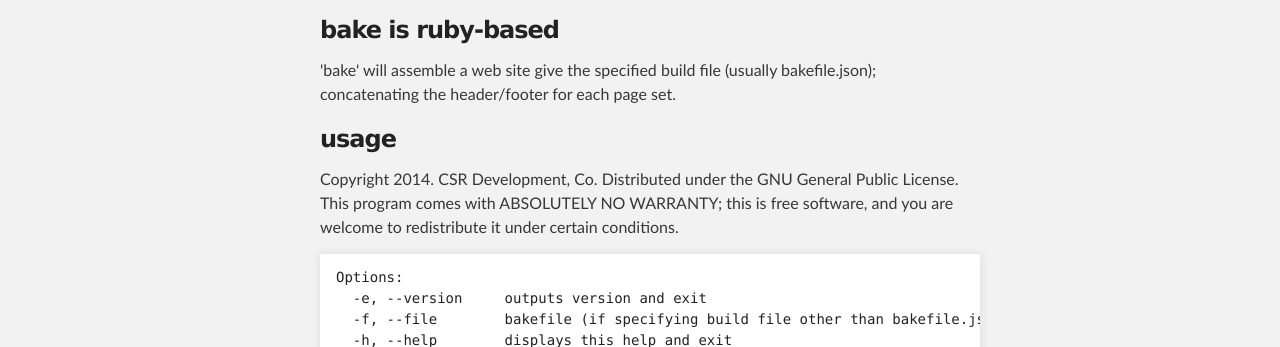
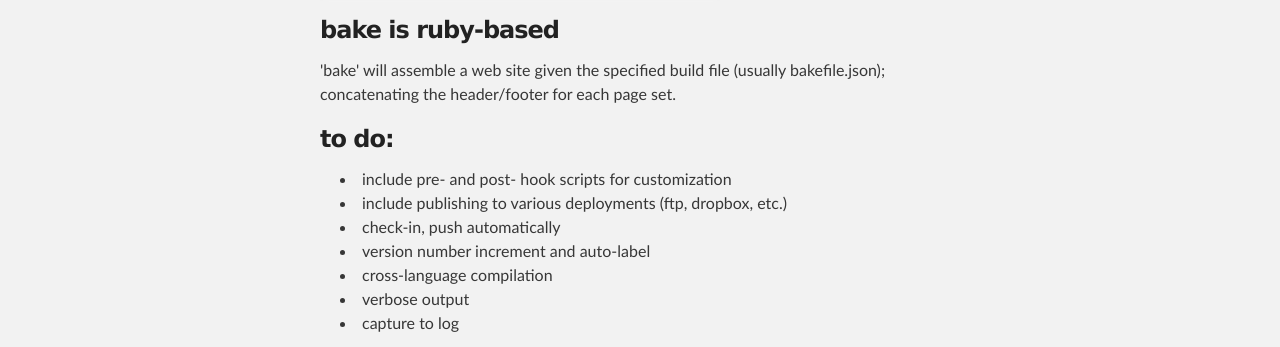
Before and after one commit to gcraig/bake, a plain HTML site: page index.html in a window 1280 px wide. Shown: the part 599-946 px from the top of the page. Drawn offline with Linux system fonts and the light colour scheme.

```diff
--- a/index.html
+++ b/index.html
@@ -36,9 +36,20 @@
 <h3>
 <a name="bake-is-ruby-based" class="anchor" href="#bake-is-ruby-based"><span class="octicon octicon-link"></span></a>bake is ruby-based</h3>
 
-<p>'bake' will assemble a web site give the specified build file (usually bakefile.json); concatenating the header/footer for each page set.</p>
+<p>'bake' will assemble a web site given the specified build file (usually bakefile.json); concatenating the header/footer for each page set.</p>
 
 <h3>
+<a name="to-do" class="anchor" href="#to-do"><span class="octicon octicon-link"></span></a>to do:</h3>
+
+<ul>
+<li>include pre- and post- hook scripts for customization</li>
+<li>include publishing to various deployments (ftp, dropbox, etc.)</li>
+<li>check-in, push automatically</li>
+<li>version number increment and auto-label</li>
+<li>cross-language compilation</li>
+<li>verbose output</li>
+<li>capture to log</li>
+</ul><h3>
 <a name="usage" class="anchor" href="#usage"><span class="octicon octicon-link"></span></a>usage</h3>
 
 <p>Copyright 2014. CSR Development, Co. Distributed under the GNU General Public License.
@@ -61,25 +72,15 @@ redistribute it under certain conditions.</p>
 
 <pre><code>{
     /* bakefile.json - example build file */
-
     "exclude_files" : "",
-
     "pre_execute" : "",
-
     "post_execute" :  "",
-
     "output_dir" : "website",
-
     "static_dir" : "static",
-
     "header": "header.html",
-
     "footer": "footer.html",
-
     "pages" : ["index.html", "home.html"],
-
     "flags" : {
-
         "publish" :
         {
             "publish" : "true",
```
Also changed, not shown: params.json (+1 -1 lines).
